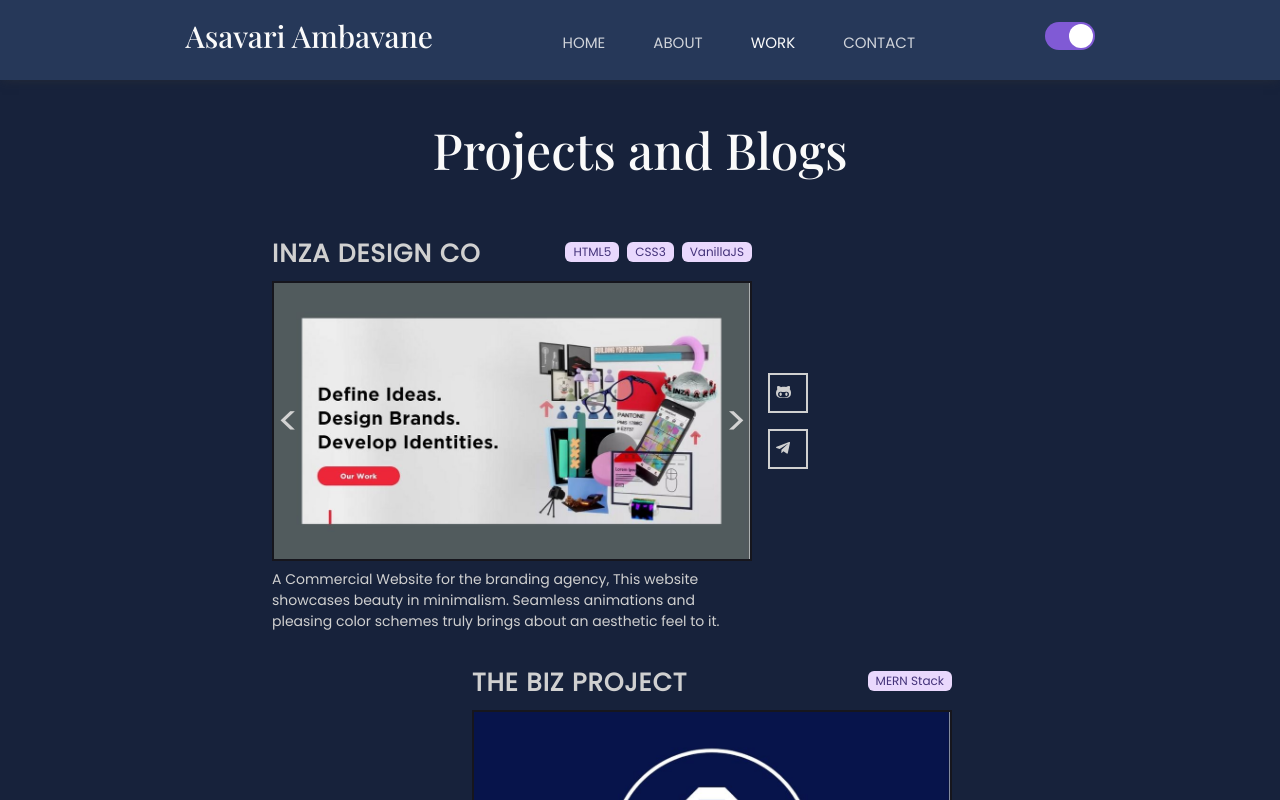
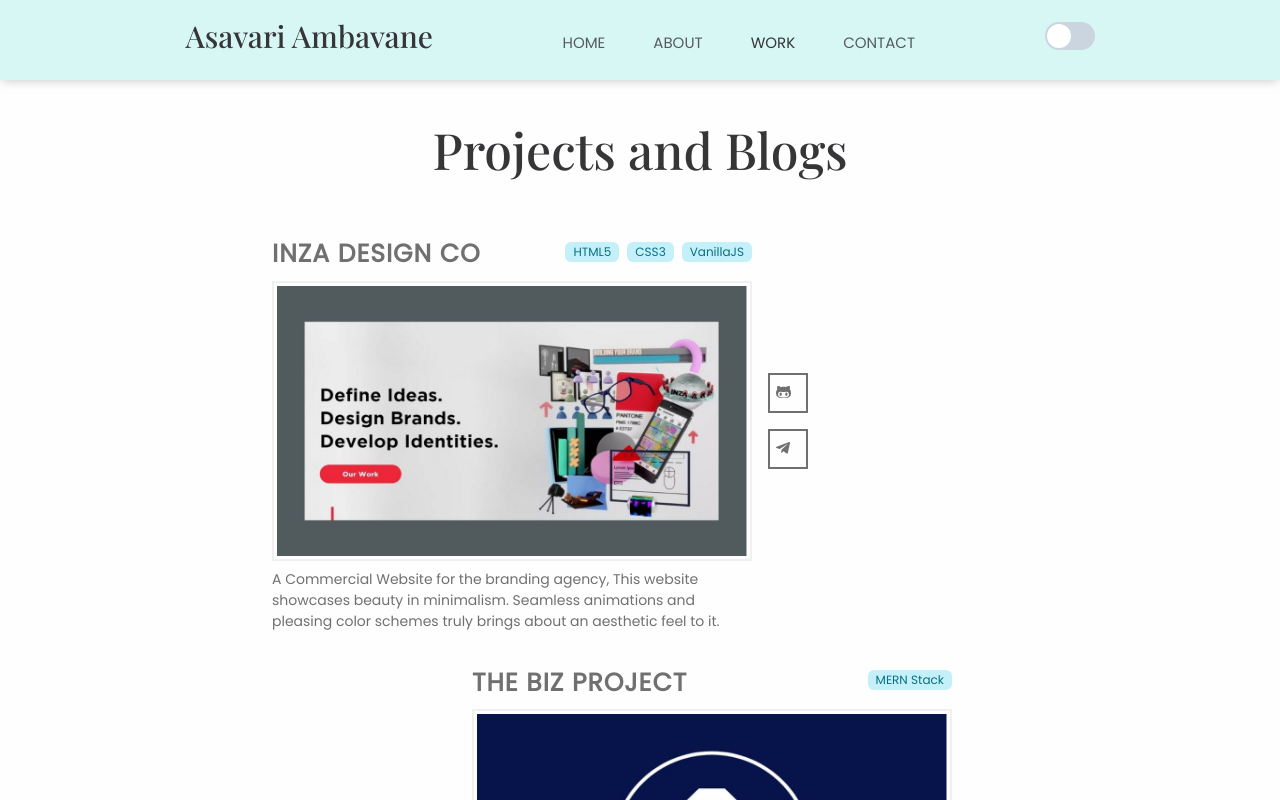
Before and after one commit to AsavariA/nextjs-portfolio-template, a Next.js app: page /work in a window 1280 px wide. Shown: the top 800 px of the page. Built offline with nearby package versions, Linux system fonts and the light colour scheme; no server answers.

Commit message:
lots of ui debugging

```diff
--- a/Collections/projects.js
+++ b/Collections/projects.js
@@ -1,3 +1,10 @@
+import INZA_1 from '../styles/projects/INZA_1.jpg';
+import BIZ_1 from '../styles/projects/BIZ_1.jpg';
+import AHORA_1 from '../styles/projects/AHORA_2.jpg';
+import PORTFOLIO_1 from '../styles/projects/PORTFOLIO_1.jpg';
+import NPM1 from '../styles/projects/NPM1.jpg';
+import TALK_1 from '../styles/projects/TALK_1.jpg';
+
 export const projects = [
     {
         name: 'INZA Design Co',
@@ -7,6 +14,7 @@ export const projects = [
         tech: ['HTML5', 'CSS3', 'VanillaJS'],
         borderRadius: '50px 0 0 0',
         justifyContent: 'flex-start',
+        photo: INZA_1,
         id: 1
     },
     {
@@ -17,6 +25,7 @@ export const projects = [
         tech: ['MERN Stack'],
         borderRadius: '0 0 50px 0',
         justifyContent: 'flex-end',
+        photo: BIZ_1,
         id: 2
     },
     {
@@ -27,6 +36,7 @@ export const projects = [
         tech: ['ReactJS', 'Firebase'],
         borderRadius: '50px 0 0 0',
         justifyContent: 'flex-start',
+        photo: AHORA_1,
         id: 3
     },
     {
@@ -37,6 +47,7 @@ export const projects = [
         tech: ['NextJs','Chakra UI'],
         borderRadius: '0 0 50px 0',
         justifyContent: 'flex-end',
+        photo: PORTFOLIO_1,
         id: 4
     },
     {
@@ -47,6 +58,7 @@ export const projects = [
         tech: ['NodeJS', 'Webpack'],
         borderRadius: '0 0 50px 0',
         justifyContent: 'flex-start',
+        photo: NPM1,
         id: 5
     },
     {
@@ -57,6 +69,7 @@ export const projects = [
         tech: ['ReactJS', 'Firebase'],
         borderRadius: '50px 0 0 0',
         justifyContent: 'flex-end',
+        photo: TALK_1,
         id: 6
     },
 
--- a/Components/Navbar.js
+++ b/Components/Navbar.js
@@ -24,7 +24,7 @@ const Navbar = ({ toggleTheme, currentTheme }) => {
     })
 
     return (
-        <div className={styles.navbar} style={{ backgroundColor: currentTheme.secondary, boxShadow: currentTheme.boxShadow, padding: !drawerVisible ? '0.9rem 5rem 1.3rem 5rem' : '0.5rem', position: sticky ? 'fixed' : 'static' }}>
+        <div className={styles.navbar} style={{ backgroundColor: currentTheme.secondary, boxShadow: currentTheme.boxShadow, position: sticky ? 'fixed' : 'static' }}>
             <div style={{ display: 'flex', justifyContent: 'space-evenly', alignItems: 'baseline', marginBottom: !drawerVisible ? '0' : '10px' }}>
                 <Link href='/'><a><h2 className={styles.logo}>Asavari Ambavane</h2></a></Link>
                 {!drawerVisible
--- a/Components/Work.js
+++ b/Components/Work.js
@@ -23,7 +23,7 @@ const Work = ({ currentTheme }) => {
                 {
                     projects.map((project) => {
                         return (
-                            <div key={project.id} data-aos="flip-up">
+                            <div key={project.id} data-aos='fade-up'>
                                 <WorkProject currentTheme={currentTheme} project={project} />
                             </div>
                         )
--- a/Components/WorkProject.js
+++ b/Components/WorkProject.js
@@ -1,16 +1,14 @@
 import styles from '../styles/Work.module.css'
 import { FontAwesomeIcon } from "@fortawesome/react-fontawesome";
-import { faGithubAlt, faLinkedinIn, faTelegramPlane } from "@fortawesome/free-brands-svg-icons"
+import { faGithubAlt, faTelegramPlane } from "@fortawesome/free-brands-svg-icons"
 import Link from 'next/link'
 import { HStack, Tag, TagLabel, Tooltip } from "@chakra-ui/react"
 import { useToast } from "@chakra-ui/react"
 import { useState } from 'react';
-import { useSwipeable } from "react-swipeable";
+import Image from 'next/image';
 
 const WorkProject = ({ currentTheme, project }) => {
   const toast = useToast()
-  const [index, setIndex] = useState(1)
-  const [classname, setClassname] = useState('project' + project.id + '_' + index)
 
   const showGitToast = () => {
     toast({
@@ -28,30 +26,30 @@ const WorkProject = ({ currentTheme, project }) => {
     })
   }
 
-  const ahead = () => {
-    if (index === 3) {
-      setIndex(1)
-      setClassname('project' + project.id + '_' + index)
-    } else {
-      setIndex(index + 1)
-      setClassname('project' + project.id + '_' + index)
-    }
-  }
+  // const ahead = () => {
+  //   if (index === 3) {
+  //     setIndex(1)
+  //     setClassname('project' + project.id + '_' + index)
+  //   } else {
+  //     setIndex(index + 1)
+  //     setClassname('project' + project.id + '_' + index)
+  //   }
+  // }
 
-  const back = () => {
-    if (index === 1) {
-      setIndex(3)
-      setClassname('project' + project.id + '_' + index)
-    } else {
-      setIndex(index - 1)
-      setClassname('project' + project.id + '_' + index)
-    }
-  }
+  // const back = () => {
+  //   if (index === 1) {
+  //     setIndex(3)
+  //     setClassname('project' + project.id + '_' + index)
+  //   } else {
+  //     setIndex(index - 1)
+  //     setClassname('project' + project.id + '_' + index)
+  //   }
+  // }
 
-  const handlers = useSwipeable({
-    onSwipedLeft: () => ahead(),
-    onSwipedRight: () => back()
-  });
+  // const handlers = useSwipeable({
+  //   onSwipedLeft: () => ahead(),
+  //   onSwipedRight: () => back()
+  // });
 
   return (
     <div className={styles.parentofparentcard} style={{ justifyContent: project.justifyContent }} id={project.id}>
@@ -72,12 +70,9 @@ const WorkProject = ({ currentTheme, project }) => {
             }
           </HStack>
         </div>
-        <div className={styles.imageandsocials} {...handlers}>
-          <div className={`${styles.card} ${classname}`} style={{ borderColor: currentTheme.footerColor }}>
-            <div className={styles.arrows} style={{ color: 'lightgray' }}>
-              <p onClick={back}>&lt;</p>
-              <p onClick={ahead}>&gt;</p>
-            </div>
+        <div className={styles.imageandsocials}>
+          <div className={styles.card} style={{ borderColor: currentTheme.footerColor }}>
+            <Image src={project.photo} alt='thumbnail image' height='300' width='500' />
           </div>
           <div>
             <Tooltip label="Github link" placement="right">
--- a/pages/_app.js
+++ b/pages/_app.js
@@ -12,7 +12,11 @@ function MyApp({ Component, pageProps }) {
   const [theme, setTheme] = useState("light")
 
   useEffect(() => {
-    setTheme(localStorage.getItem('theme'));
+    if (localStorage.getItem('theme')) {
+      setTheme(localStorage.getItem('theme'))
+    } else {
+      setTheme('light')
+    }
   }, [])
 
   useEffect(() => {
--- a/styles/NavbarFooter.module.css
+++ b/styles/NavbarFooter.module.css
@@ -5,7 +5,8 @@
 
   .navbar{
     z-index: 5000;
-    width: -webkit-fill-available
+    width: -webkit-fill-available;
+    padding: 0.9rem 5rem 1.3rem 5rem;
   }
 
   .navlinks {
@@ -59,6 +60,13 @@
     padding: 0.5rem;
     font-size: 12px;
   }
+  .navbar{
+    padding: 0.5rem;
+  }
+  .css-yi1c6h {
+    --slider-track-width: 2rem !important;
+    --slider-track-height: 1rem !important;
+}
 }
 
 @media only screen and (max-width: 380px){
--- a/styles/Work.module.css
+++ b/styles/Work.module.css
@@ -59,9 +59,7 @@
 }
 
 .cardbottom{
-    display: flex;
     width: 60vmin;
-    align-items: center;
 }
 
 .socialIcon{
@@ -81,15 +79,6 @@
 }
 
 .projdescription{
-    font-size: 14px;
-}
-
-.cta{
-    padding: 0.3rem 2rem;
-    border-radius: 50px;
-    border: 1px solid red;
-    margin-left: 0.5rem;
-    color: red;
     font-size: 14px;
 }
 
@@ -174,7 +163,7 @@
         display: block;
     }
     .card{
-        height: 45vmin;
+        height: 40.8333vmin;
         width: 70vmin;
     }
     .cardbottom{
--- a/styles/globals.css
+++ b/styles/globals.css
@@ -40,7 +40,7 @@ a {
   background: rgb(143, 143, 143);
 }
 
-.project1_1{
+/* .project1_1{
   background-image: url('projects/INZA_1.jpg');
 }
 .project1_2{
@@ -93,4 +93,4 @@ a {
 }
 .project6_3{
   background-image: url('projects/TALK_3.jpg');
-}
+} */
```
